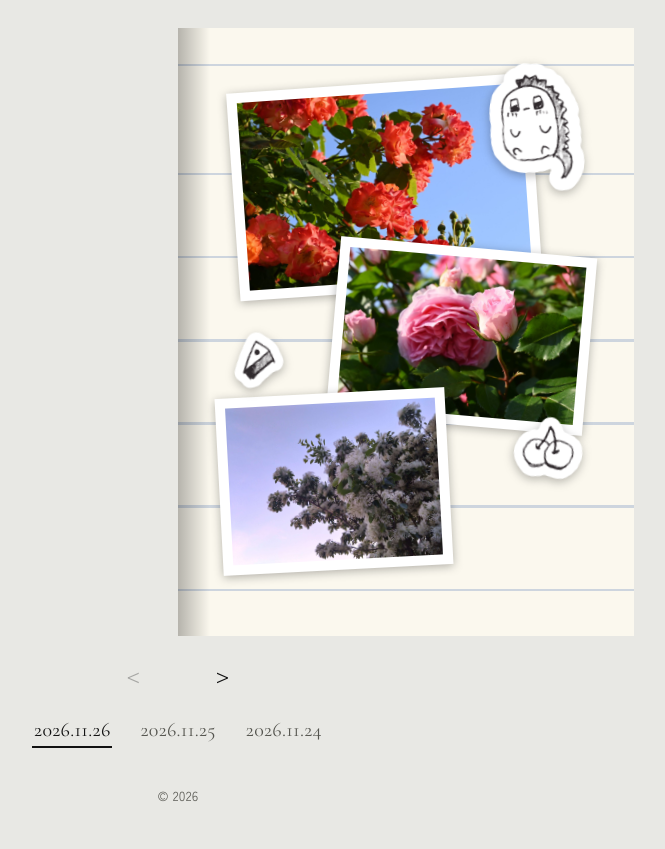
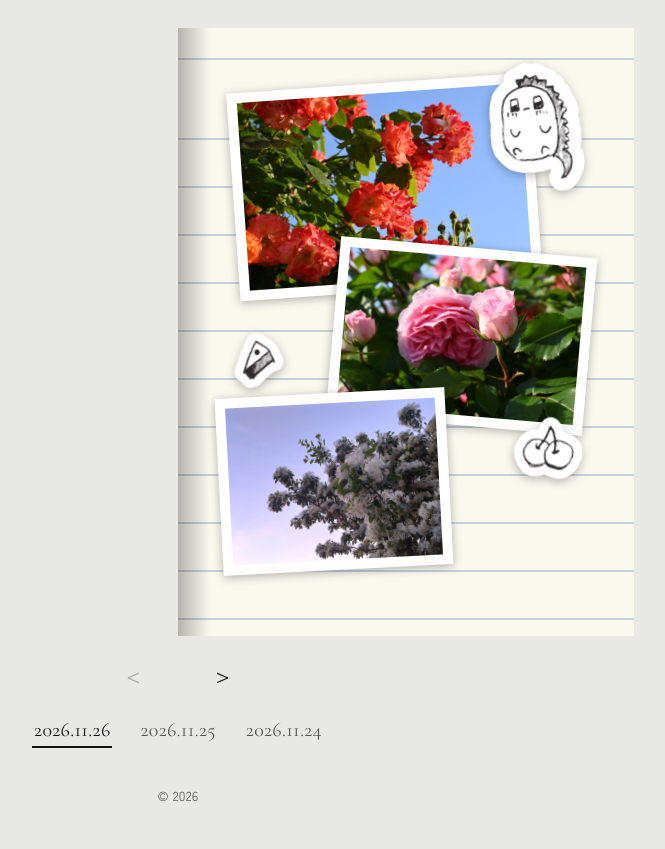
Before and after one commit to mee1215r/effect-lab, a plain HTML site: page index.html in a window 1280 px wide. Shown: the whole page, without its empty margins (462-1127 px from the left). Drawn offline with nearby package versions, Linux system fonts and the light colour scheme.

Commit message:
Add files via upload

```diff
--- a/index.html
+++ b/index.html
@@ -77,7 +77,7 @@
   .pg.free::before,.pg.free::after{display:none}
   .pg.free.l::after,.pg.free.r::after{display:block}
   .pg.free .word{text-shadow:none}
-  .pg.paper{background-color:#FBF8EE;background-image:repeating-linear-gradient(to bottom,transparent 0,transparent 6.3cqw,rgba(110,140,190,.32) 6.3cqw,rgba(110,140,190,.32) 6.5cqw);background-position:0 5cqw}
+  .pg.paper{background-color:#FBF8EE;background-image:repeating-linear-gradient(to bottom,transparent 0,transparent 3.6cqw,rgba(110,140,190,.38) 3.6cqw,rgba(110,140,190,.38) 3.75cqw);background-position:0 5cqw}
   .pg img.stk.pic{border:2.4cqw solid #fff;border-bottom-width:2.4cqw;box-sizing:content-box;filter:drop-shadow(0 .6cqw 1cqw rgba(0,0,0,.3))}
   .lk{display:block;font-family:var(--serif);font-size:7.5cqw;font-weight:400;line-height:1.25;color:#fff;text-decoration:none;border-bottom:.5cqw solid #fff;width:max-content;margin-bottom:5cqw}
   .lk small{display:block;font-family:var(--sans);font-size:2.7cqw;letter-spacing:.06em}
```
